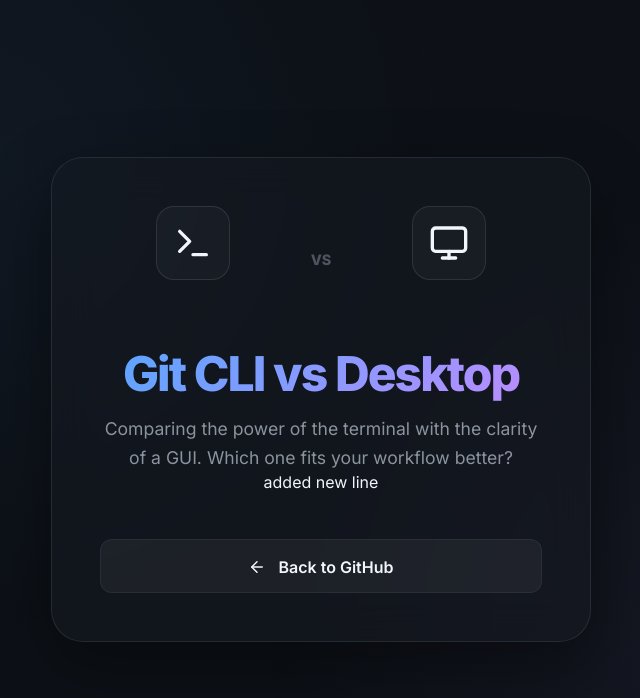
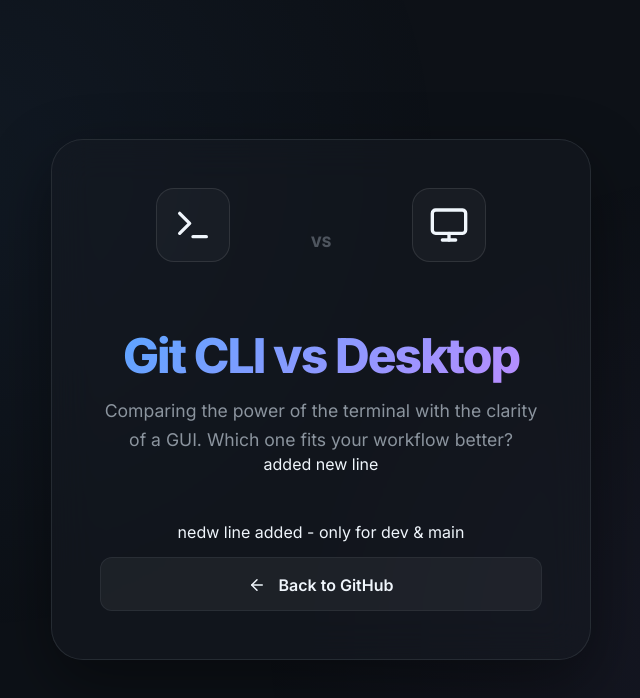
Before and after one commit to Hema-GIT11/git-essentials, a React (Vite) app: page /comparison in a window 1280 px wide. Shown: the top 698 px of the page, without its empty margins (289-929 px from the left). Built offline with nearby package versions, Linux system fonts and the light colour scheme; the HTML template or start-up script is replaced by a standard one.

Commit message:
for dev and main

```diff
--- a/src/Comparison.tsx
+++ b/src/Comparison.tsx
@@ -19,6 +19,10 @@
         added new line
       </header>
 
+
+
+      nedw line added - only for dev &  main
+
       <div className="button-group">
         <Link to="/" className="nav-button secondary">
           <ArrowLeft size={18} />
```
